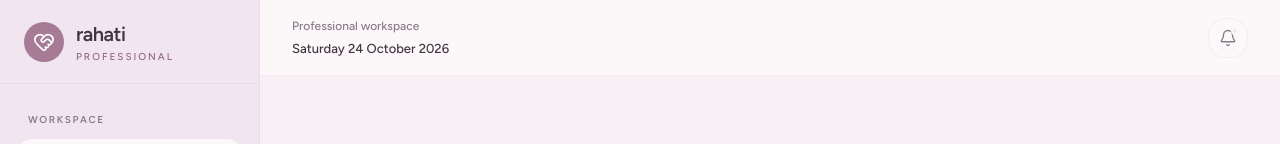
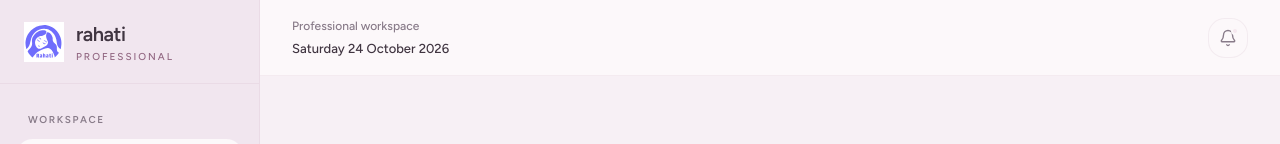
Before and after one commit to meriemchebab/Rahati, a Next.js app in the folder frontend/: page / in a window 1280 px wide. Shown: the top 144 px of the page. Built offline with nearby package versions, Linux system fonts and the light colour scheme.

Commit message:
feat(dashboard): replace placeholder icon with Rahati logo

```diff
--- a/frontend/src/app/(professional)/components/layout/Sidebar.tsx
+++ b/frontend/src/app/(professional)/components/layout/Sidebar.tsx
@@ -1,7 +1,7 @@
 "use client";
 
+import Image from "next/image";
 import {
-  HeartHandshake,
   LayoutDashboard,
   CalendarDays,
   ClipboardList,
@@ -61,7 +61,13 @@ export default function Sidebar({
             aria-label="Go to Overview"
           >
             <span className="flex h-10 w-10 items-center justify-center rounded-2xl bg-rahati-mauve text-white">
-              <HeartHandshake size={22} strokeWidth={1.8} />
+              <Image
+                src="/images/rahati-logo.svg"
+                alt="Rahati logo"
+                width={40}
+                height={40}
+                priority
+              />
             </span>
 
             <span className="flex flex-col">
```
Also changed, not shown: frontend/public/images/rahati-logo.svg (added).
